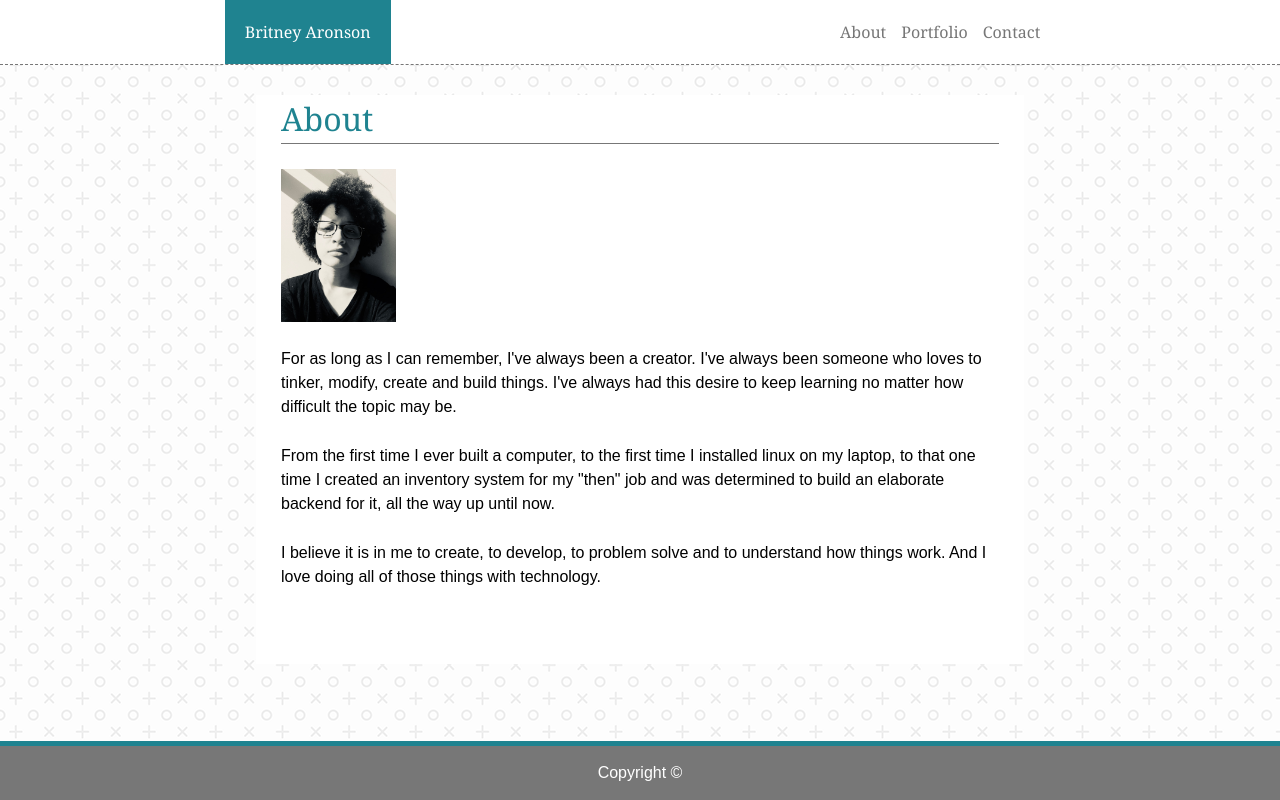
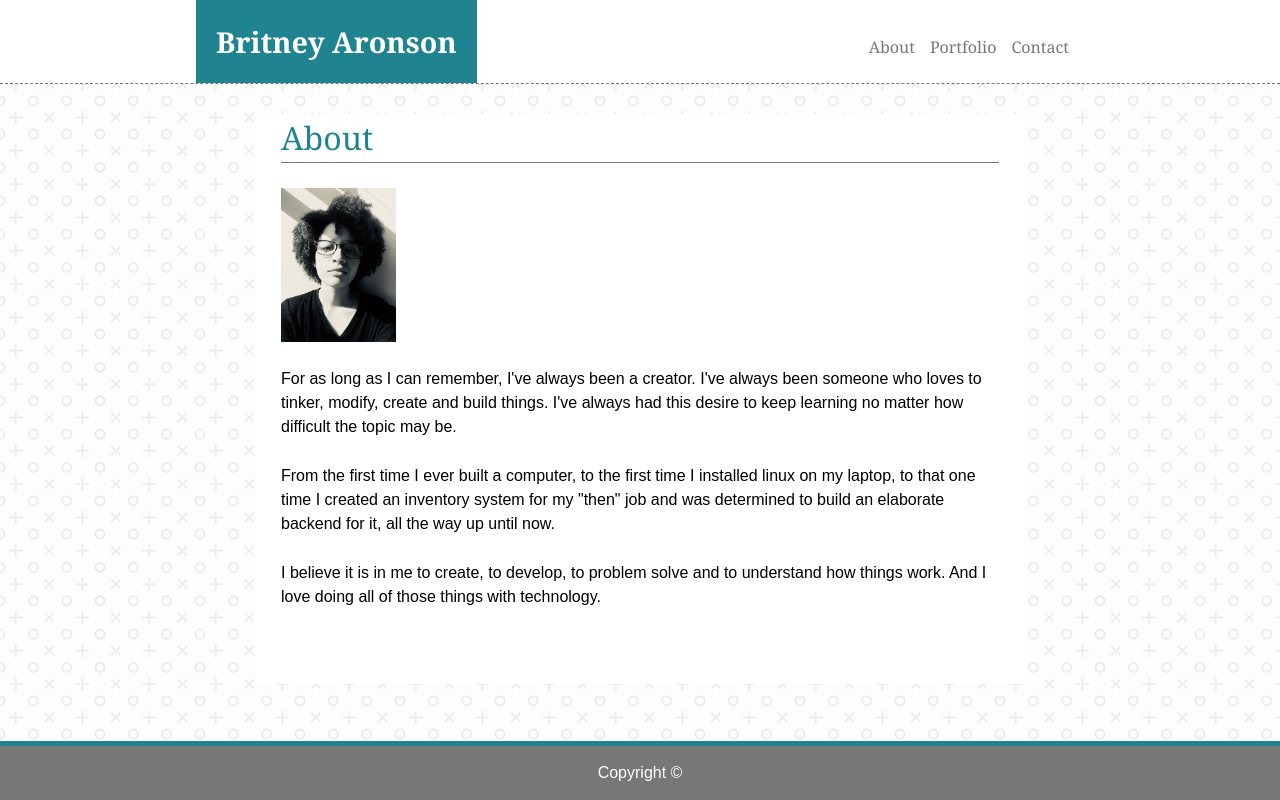
Before and after one commit to baronson11/Basic-Portfolio, a plain HTML site: page index.html in a window 1280 px wide. Drawn offline with Linux system fonts and the light colour scheme.

Commit message:
Update style.css

```diff
--- a/assets/css/style.css
+++ b/assets/css/style.css
@@ -20,6 +20,8 @@ h1 {
   color: #fff;
   background-color: #1f8390;
   padding: 20px;
+  font-size: 1.8em;
+  font-weight: bold;
 }
 
 section {
@@ -66,6 +68,7 @@ section {
 .menu li {
   padding-right: 15px;
   padding-top: 20px;
+  margin-top: 15px;
 }
 
 /* Link styles */
```
